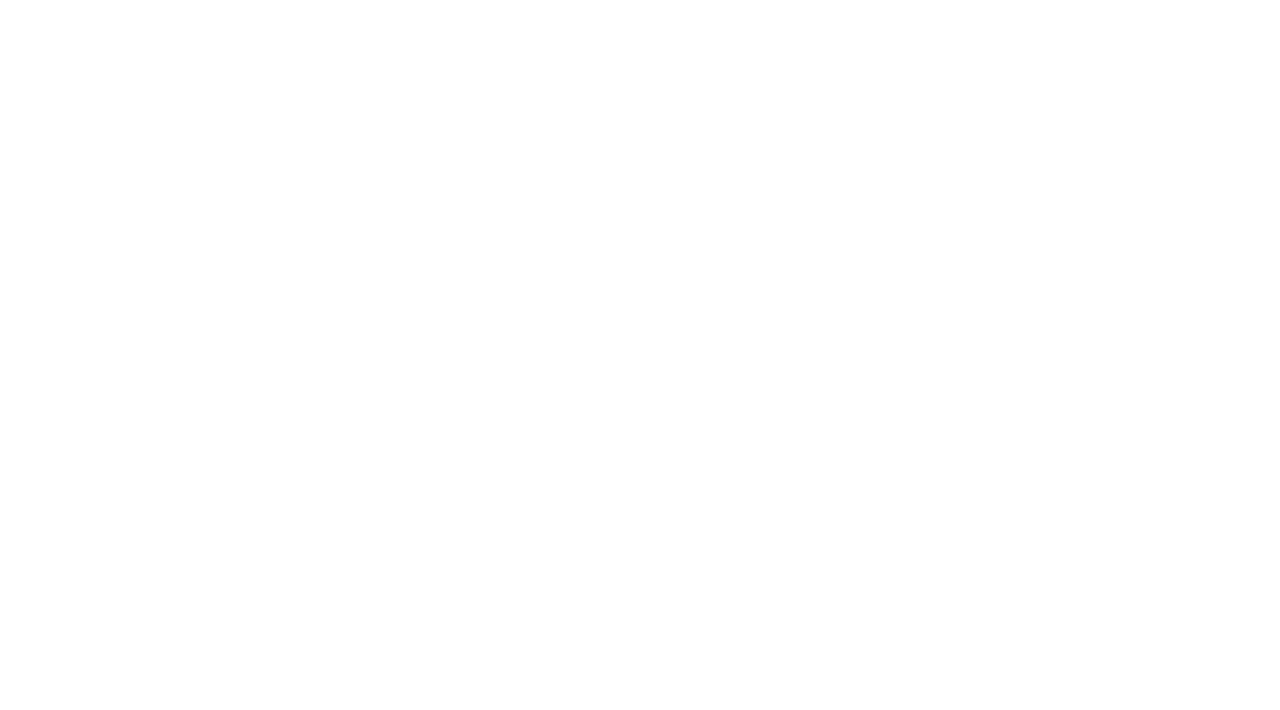
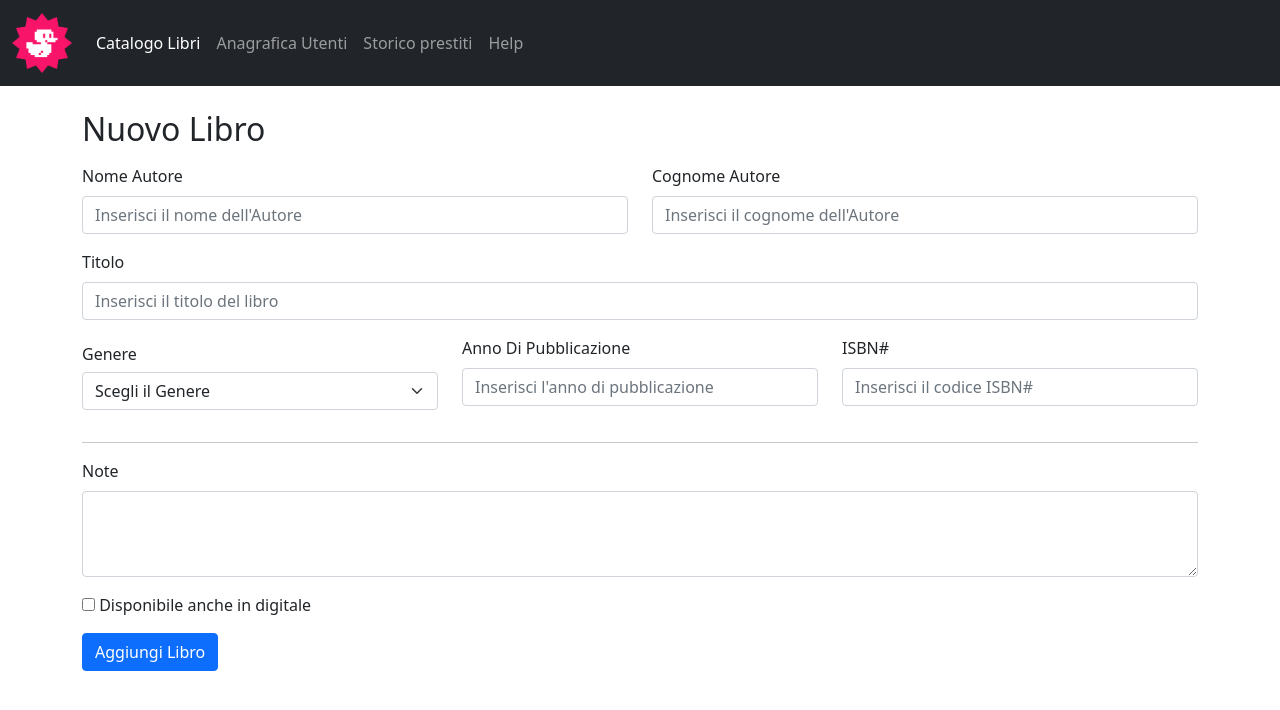
Before and after one commit to MichelangeloCaltagirone/html-css-bootstrap-dashboard, a plain HTML site: page addBook.html in a window 1280 px wide. Drawn offline with nearby package versions, Linux system fonts and the light colour scheme.

Commit message:
Exercise Finished. Add the addBook.html page, styled it and link it to index.html

```diff
--- a/addBook.html
+++ b/addBook.html
@@ -0,0 +1,117 @@
+<!DOCTYPE html>
+<html lang="it">
+<head>
+    <meta charset="UTF-8">
+    <meta name="viewport" content="width=device-width, initial-scale=1.0">
+    <link href="https://cdn.jsdelivr.net/npm/bootstrap@5.0.2/dist/css/bootstrap.min.css" rel="stylesheet" integrity="sha384-EVSTQN3/azprG1Anm3QDgpJLIm9Nao0Yz1ztcQTwFspd3yD65VohhpuuCOmLASjC" crossorigin="anonymous">
+    <link rel="stylesheet" href="css/style.css">
+    <title>Add Book</title>
+</head>
+
+<body>
+    <header>
+        <nav class="navbar navbar-expand-lg navbar-dark bg-dark">
+            <div class="container-fluid">
+              <a class="navbar-brand" href="#"><img src="img/duck.png" alt="logo" id="logo"></a>
+              <button class="navbar-toggler" type="button" data-bs-toggle="collapse" data-bs-target="#navbarNav" aria-controls="navbarNav" aria-expanded="false" aria-label="Toggle navigation">
+                <span class="navbar-toggler-icon"></span>
+              </button>
+              <div class="collapse navbar-collapse" id="navbarNav">
+                <ul class="navbar-nav">
+                  <li class="nav-item">
+                    <!-- Link che porta a Catalogo Libri page -->
+                    <a class="nav-link active" aria-current="page" href="index.html">Catalogo Libri</a>
+                  </li>
+                  <li class="nav-item">
+                    <a class="nav-link" href="#">Anagrafica Utenti</a>
+                  </li>
+                  <li class="nav-item">
+                    <a class="nav-link" href="#">Storico prestiti</a>
+                  </li>
+                  <li class="nav-item">
+                    <a class="nav-link" href="#" tabindex="-1" aria-disabled="true">Help</a>
+                  </li>
+                </ul>
+              </div>
+            </div>
+          </nav>
+    </header>
+
+    <main>
+        <form action="">
+            <div class="container py-4">
+                <h2 class="mb-3">Nuovo Libro</h2>
+
+                <div class="row mb-3">
+                    <div class="col">
+                      <label class="form-label">Nome Autore</label>
+                      <input type="text" class="form-control" placeholder="Inserisci il nome dell'Autore">
+                    </div>
+                    <div class="col">
+                        <label class="form-label">Cognome Autore</label>
+                      <input type="text" class="form-control" placeholder="Inserisci il cognome dell'Autore">
+                    </div>
+                </div>
+
+                <div class="row mb-3">
+                    <div class="col">
+                        <label class="form-label">Titolo</label>
+                        <input type="text" class="form-control" placeholder="Inserisci il titolo del libro">
+                    </div>
+                </div>
+
+                <div class="row row-cols-1 row-cols-lg-3">
+
+                    <div class="col mb-3">
+                        <label class="form-control border-0 ps-0">Genere</label>
+                        <select class="form-select" aria-label="Default select example">
+                            <option selected>Scegli il Genere</option>
+                            <option value="1">Fantascienza</option>
+                            <option value="2">Horror</option>
+                            <option value="3">Fantasy</option>
+                          </select>
+                    </div>
+
+                    <div class="col mb-3">
+                        <label class="form-label">Anno Di Pubblicazione</label>
+                        <input type="text" class="form-control" placeholder="Inserisci l'anno di pubblicazione">
+                    </div>
+
+                    <div class="col mb-3">
+                        <label class="form-label">ISBN#</label>
+                        <input type="text" class="form-control" placeholder="Inserisci il codice ISBN#">
+                    </div>
+                </div>
+
+                <hr>
+
+                <div class="row">
+                    <div class="col">
+                        <div class="mb-3">
+                            <label for="textarea" class="form-label">Note</label>
+                            <textarea class="form-control" id="exampleFormControlTextarea1" rows="3"></textarea>
+                        </div>
+                    </div>
+                </div>
+
+                <div class="row">
+                    <div class="col">
+                        <input type="checkbox">
+                        Disponibile anche in digitale
+                    </div>
+                </div>
+
+                <div class="row">
+                    <div class="col">
+                        <button type="button" class="btn btn-primary mt-3">Aggiungi Libro</button>
+                    </div>
+                </div>
+
+            </div>
+        </form>
+
+    </main>
+
+  <script src="https://cdn.jsdelivr.net/npm/bootstrap@5.0.2/dist/js/bootstrap.bundle.min.js" integrity="sha384-MrcW6ZMFYlzcLA8Nl+NtUVF0sA7MsXsP1UyJoMp4YLEuNSfAP+JcXn/tWtIaxVXM" crossorigin="anonymous"></script>
+</body>
+</html>
```
Also changed, not shown: css/style.css (+7 -3 lines), index.html (+7 -18 lines).
